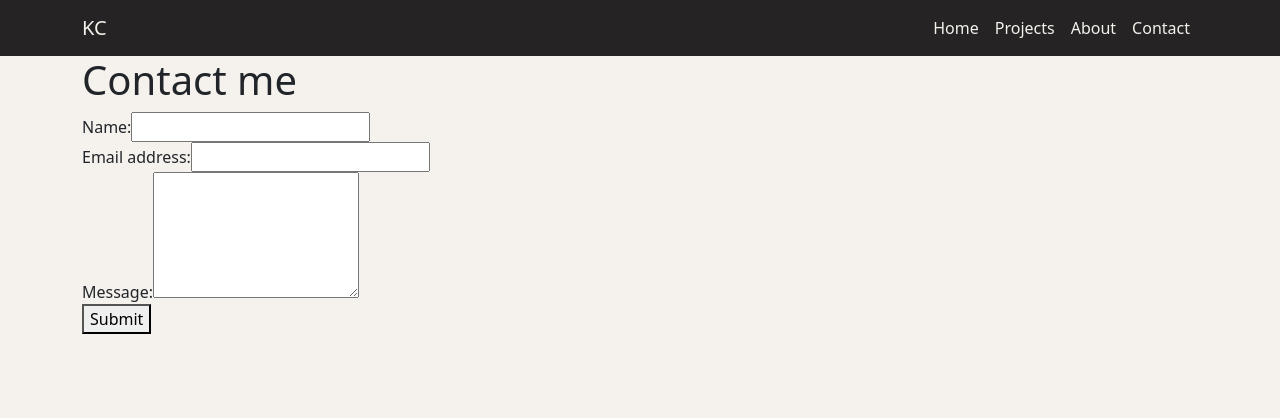
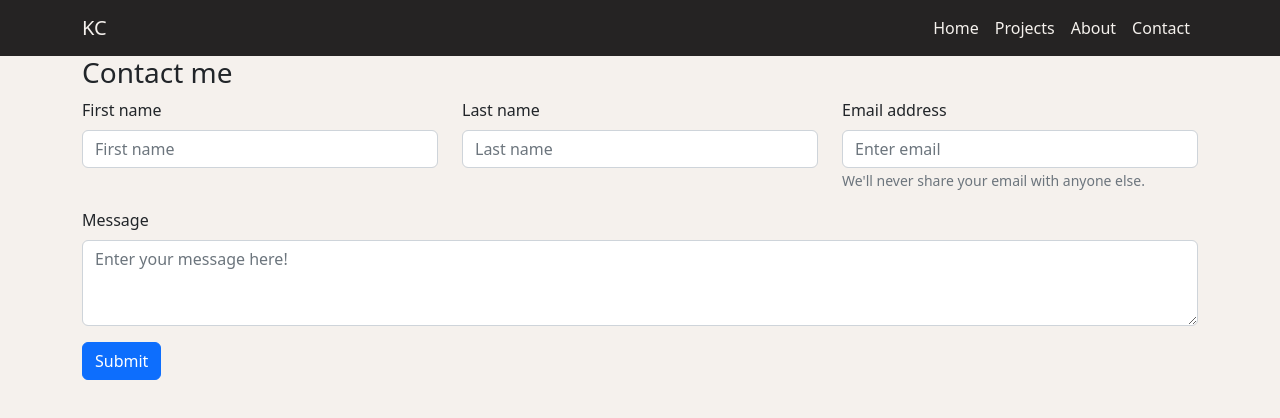
Before and after one commit to KKWChao/MyPortfolio, a React (Create React App) app: page /contact in a window 1280 px wide. Shown: the top 418 px of the page. Built offline with nearby package versions, Linux system fonts and the light colour scheme.

Commit message:
working on form

```diff
--- a/src/components/Contact/index.js
+++ b/src/components/Contact/index.js
@@ -1,45 +1,46 @@
-import React, { useState } from "react";
-import { validateEmail } from '../../utils/helpers';
+import React from "react";
+import { Form, Button, Row, Col } from 'react-bootstrap'
+// import { validateEmail } from '../../utils/helpers';
 
 function ContactForm() {
-  const [formState, setFormState] = useState({
-    name: "",
-    email: "",
-    message: "",
-  });
-  const { name, email, message } = formState;
-  const [errorMessage, setErrorMessage] = useState('');
+  // const [formState, setFormState] = useState({
+  //   name: "",
+  //   email: "",
+  //   message: "",
+  // });
+  // const { name, email, message } = formState;
+  // const [errorMessage, setErrorMessage] = useState('');
 
-  function handleChange(e) {
-    setFormState({ ...formState, [e.target.name]: e.target.value });
+  // function handleChange(e) {
+  //   setFormState({ ...formState, [e.target.name]: e.target.value });
 
-    if (e.target.name === 'email') {
-      const isValid = validateEmail(e.target.value);
-      console.log(isValid);
-    } else {
-      if (!e.target.value.length) {
-        setErrorMessage(`${e.target.name} is required.`);
-      } else {
-        setErrorMessage('');
-      }
-    }
+  //   if (e.target.name === 'email') {
+  //     const isValid = validateEmail(e.target.value);
+  //     console.log(isValid);
+  //   } else {
+  //     if (!e.target.value.length) {
+  //       setErrorMessage(`${e.target.name} is required.`);
+  //     } else {
+  //       setErrorMessage('');
+  //     }
+  //   }
 
-    if (!errorMessage) {
-      setFormState({ ...formState, [e.target.name]: e.target.value });
-    }
-  }
+  //   if (!errorMessage) {
+  //     setFormState({ ...formState, [e.target.name]: e.target.value });
+  //   }
+  // }
 
-  console.log(formState);
+  // console.log(formState);
 
-  function handleSubmit(e) {
-    e.preventDefault();
-    console.log(formState);
-  }
+  // function handleSubmit(e) {
+  //   e.preventDefault();
+  //   console.log(formState);
+  // }
 
   return (
     <section>
-      <h1>Contact me</h1>
-      <form id="contact-form" onSubmit={handleSubmit}>
+      <h3>Contact me</h3>
+      {/* <form id="contact-form" onSubmit={handleSubmit}>
         <div>
           <label htmlFor="name">Name:</label>
           <input
@@ -73,9 +74,62 @@ function ContactForm() {
           </div>
         )}
         <button type="submit">Submit</button>
-      </form>
+      </form> */}
+      <Form>
+        <Row className="mb-3">
+          <Form.Group as={Col} md="4" controlId="validationCustom01">
+            <Form.Label>First name</Form.Label>
+            <Form.Control
+              required
+              type="text"
+              placeholder="First name"
+              />
+            <Form.Control.Feedback>Looks good!</Form.Control.Feedback>
+          </Form.Group>
+
+          <Form.Group as={Col} md="4" controlId="validationCustom02">
+            <Form.Label>Last name</Form.Label>
+            <Form.Control
+              required
+              type="text"
+              placeholder="Last name"
+              />
+            <Form.Control.Feedback>Looks good!</Form.Control.Feedback>
+          </Form.Group>
+
+          <Form.Group as={Col} md="4" controlId="formBasicEmail">
+            <Form.Label>Email address</Form.Label>
+            <Form.Control
+              required
+              type="email"
+              placeholder="Enter email"
+              />
+
+            <Form.Text className="text-muted">
+              We'll never share your email with anyone else.
+            </Form.Text>
+          </Form.Group>
+        </Row>
+
+        <Form.Group className="mb-3" controlId="exampleForm.ControlTextarea1">
+          <Form.Label>Message</Form.Label>
+          <Form.Control as="textarea" rows={3}
+            required pattern=".+@.+\.com"
+            type="text"
+            placeholder="Enter your message here!"
+            />
+          <Form.Control.Feedback type="invalid">Please provide a valid email.</Form.Control.Feedback>
+        </Form.Group>
+
+        <Button variant="primary" type="submit">
+          Submit
+        </Button>
+      </Form>
     </section>
   );
 }
 
+
+
+
 export default ContactForm;
```
